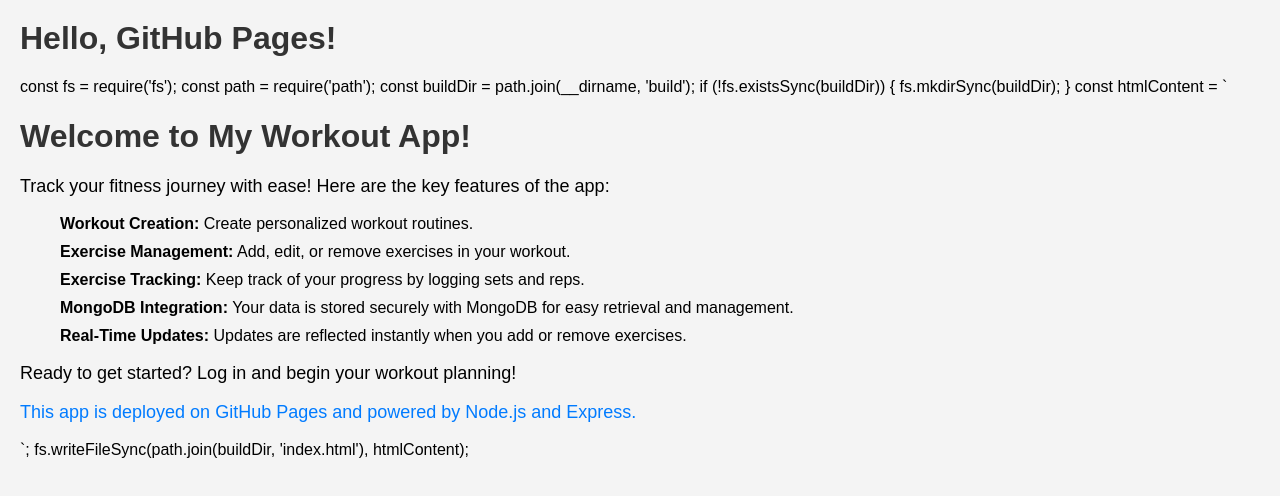
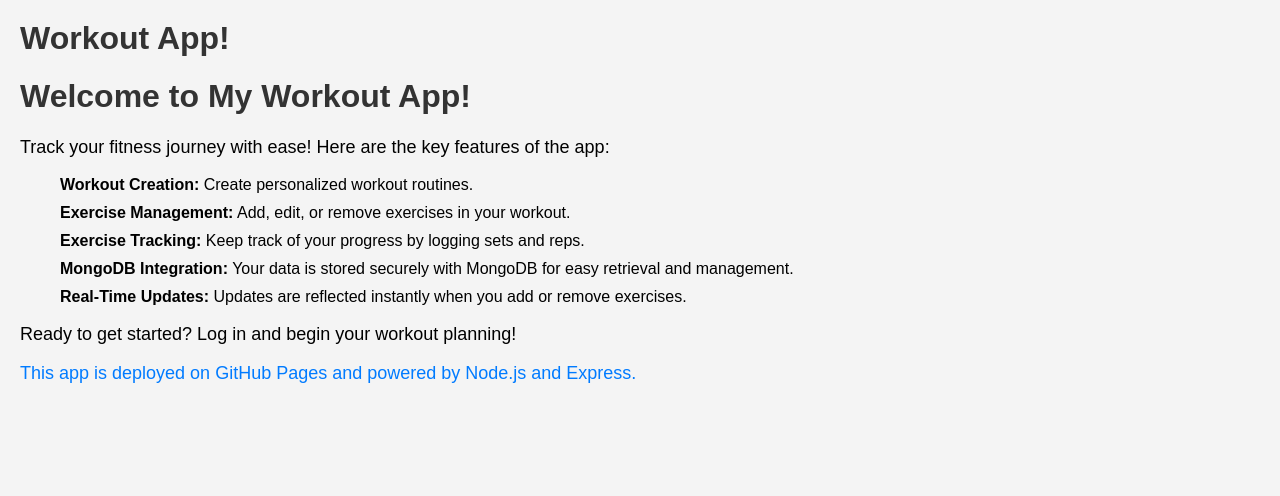
Before and after one commit to Bakhtiar-23/Doing-CI-CD-with-Workout-App, a website: page index.html in a window 1280 px wide. Drawn offline with Linux system fonts and the light colour scheme.

Commit message:
Update Deploy Page

```diff
--- a/index.html
+++ b/index.html
@@ -1,8 +1,5 @@
+<h1>Workout App!</h1>
 
-<h1>Hello, GitHub Pages!</h1>
-
-const fs = require('fs'); const path = require('path'); const buildDir = path.join(__dirname,
-'build'); if (!fs.existsSync(buildDir)) { fs.mkdirSync(buildDir); } const htmlContent = `
 <html>
   <head>
     <title>My Workout App</title>
@@ -56,4 +53,3 @@ const fs = require('fs'); const path = require('path'); const buildDir = path.jo
     </footer>
   </body>
 </html>
-`; fs.writeFileSync(path.join(buildDir, 'index.html'), htmlContent);
```
